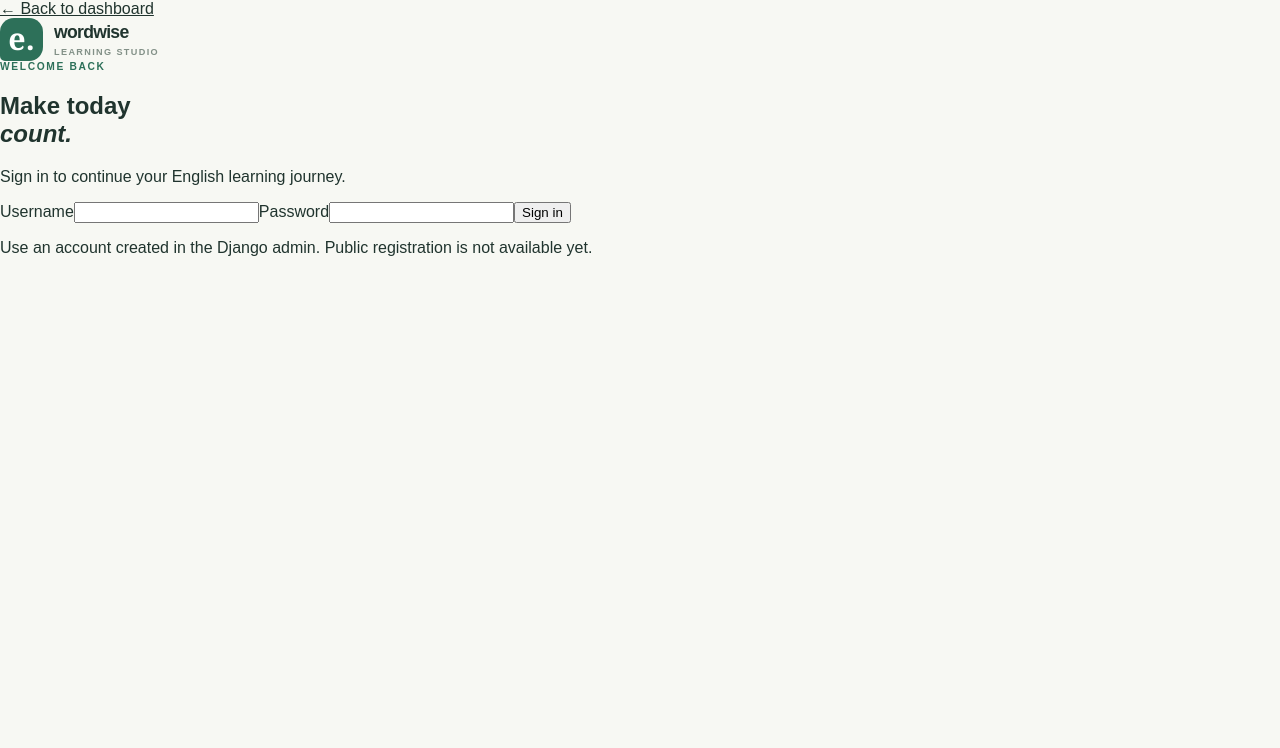
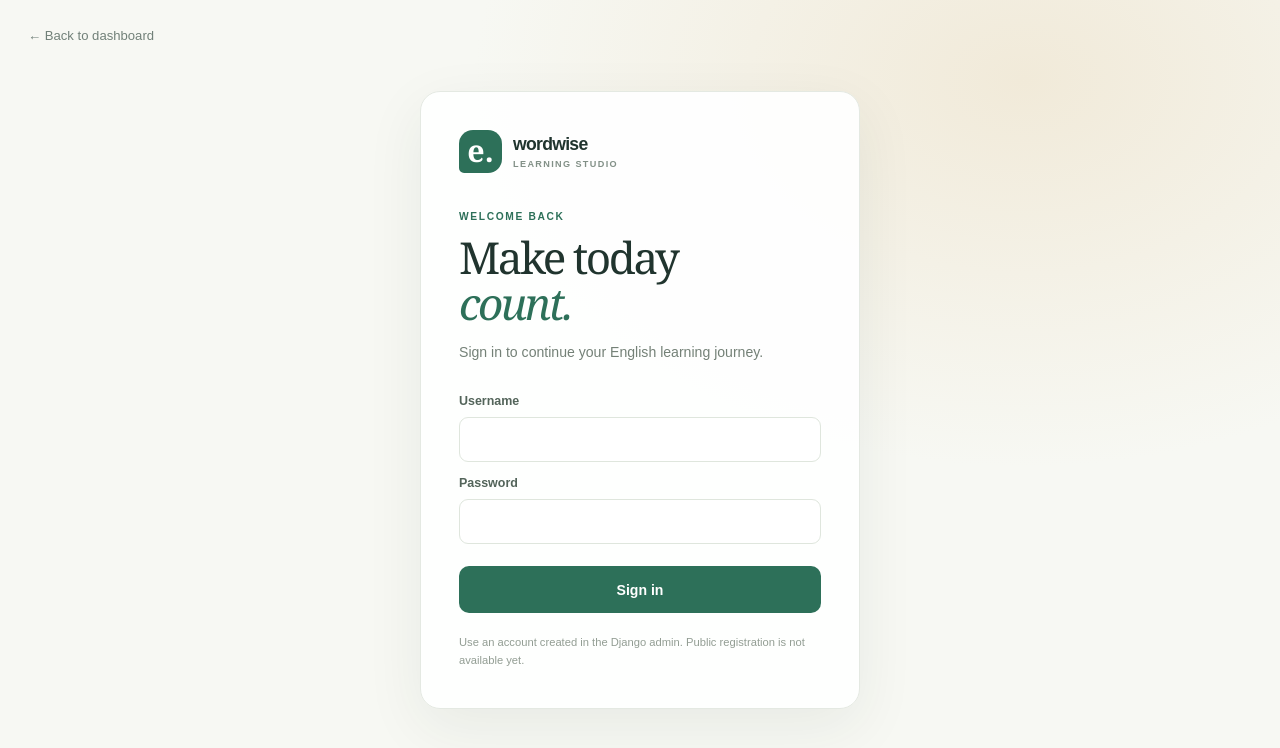
Before and after one commit to SoheilAbdollahii/english-learning-ai, a Next.js app in the folder frontend/: page /login in a window 1280 px wide. Shown: the top 748 px of the page. Built offline with nearby package versions, Linux system fonts and the light colour scheme.

Commit message:
Style session login and account controls

```diff
--- a/frontend/src/app/globals.css
+++ b/frontend/src/app/globals.css
@@ -211,3 +211,41 @@ a:focus-visible { outline: 3px solid #b4cdb5; outline-offset: 3px; }
 @media (prefers-reduced-motion: reduce) {
   *, *::before, *::after { scroll-behavior: auto !important; transition-duration: .01ms !important; }
 }
+
+
+.topbar-actions { display: flex; align-items: center; justify-content: flex-end; gap: 12px; }
+.auth-link { padding: 8px 13px; border: 1px solid #d6e3d5; border-radius: 100px; color: var(--accent-dark); font-size: .76rem; font-weight: 700; text-decoration: none; }
+.auth-link:hover, .auth-link:focus-visible { background: #eaf1e8; }
+.auth-status { display: flex; align-items: center; gap: 10px; }
+.auth-greeting { max-width: 160px; overflow: hidden; color: #637267; font-size: .75rem; text-overflow: ellipsis; white-space: nowrap; }
+.auth-button { padding: 8px 12px; border: 1px solid #e0e6dd; border-radius: 100px; background: #fff; color: #617167; font: inherit; font-size: .72rem; cursor: pointer; }
+.auth-button:hover:not(:disabled) { border-color: #b9cdb9; color: var(--accent-dark); }
+.auth-button:disabled { cursor: wait; opacity: .65; }
+.auth-status-placeholder { display: block; width: 76px; height: 30px; border-radius: 100px; background: #eef1eb; }
+.login-shell { display: grid; min-height: 100vh; place-items: center; padding: 28px 18px; background: radial-gradient(ellipse at 80% 10%, #f1ead9 0, transparent 38%), var(--paper); }
+.login-back { position: absolute; top: 28px; left: 28px; color: #718078; font-size: .82rem; text-decoration: none; }
+.login-back:hover { color: var(--accent-dark); }
+.login-card { width: min(100%, 440px); padding: 38px; border: 1px solid var(--line); border-radius: 20px; background: rgba(255,255,255,.94); box-shadow: 0 18px 60px rgba(34,57,41,.07); }
+.login-brand { margin-bottom: 38px; }
+.login-eyebrow { margin-bottom: 12px; }
+.login-card h1 { margin: 0; font-family: var(--serif); font-size: 2.75rem; font-weight: 500; letter-spacing: -.055em; line-height: 1.05; }
+.login-card h1 em { color: var(--accent); font-weight: 500; }
+.login-description { margin: 14px 0 26px; color: #748177; font-size: .88rem; line-height: 1.6; }
+.login-form { display: grid; gap: 9px; }
+.login-form label { margin-top: 5px; color: #53645a; font-size: .78rem; font-weight: 700; }
+.login-form input { width: 100%; min-height: 45px; padding: 10px 12px; border: 1px solid #dfe6dd; border-radius: 9px; background: #fff; color: var(--ink); font: inherit; font-size: .9rem; }
+.login-form input:focus { border-color: #7fa68b; outline: 3px solid #e2eee1; }
+.login-submit { min-height: 47px; margin-top: 13px; border: 0; border-radius: 10px; background: var(--accent); color: white; font: inherit; font-size: .88rem; font-weight: 700; cursor: pointer; }
+.login-submit:hover:not(:disabled) { background: var(--accent-dark); }
+.login-submit:disabled { cursor: wait; opacity: .7; }
+.login-error { margin: 5px 0 0; padding: 10px 12px; border: 1px solid #efd5cf; border-radius: 8px; background: #fff5f2; color: #8a382b; font-size: .78rem; line-height: 1.5; }
+.login-footnote { margin: 21px 0 0; color: #929d93; font-size: .7rem; line-height: 1.6; }
+@media (max-width: 600px) {
+  .topbar-actions { gap: 7px; }
+  .preview-pill { display: none; }
+  .auth-status { gap: 6px; }
+  .auth-greeting { max-width: 90px; font-size: .68rem; }
+  .auth-button, .auth-link { padding: 7px 9px; font-size: .68rem; }
+  .login-card { padding: 28px 23px; }
+  .login-back { top: 16px; left: 18px; }
+}
```
